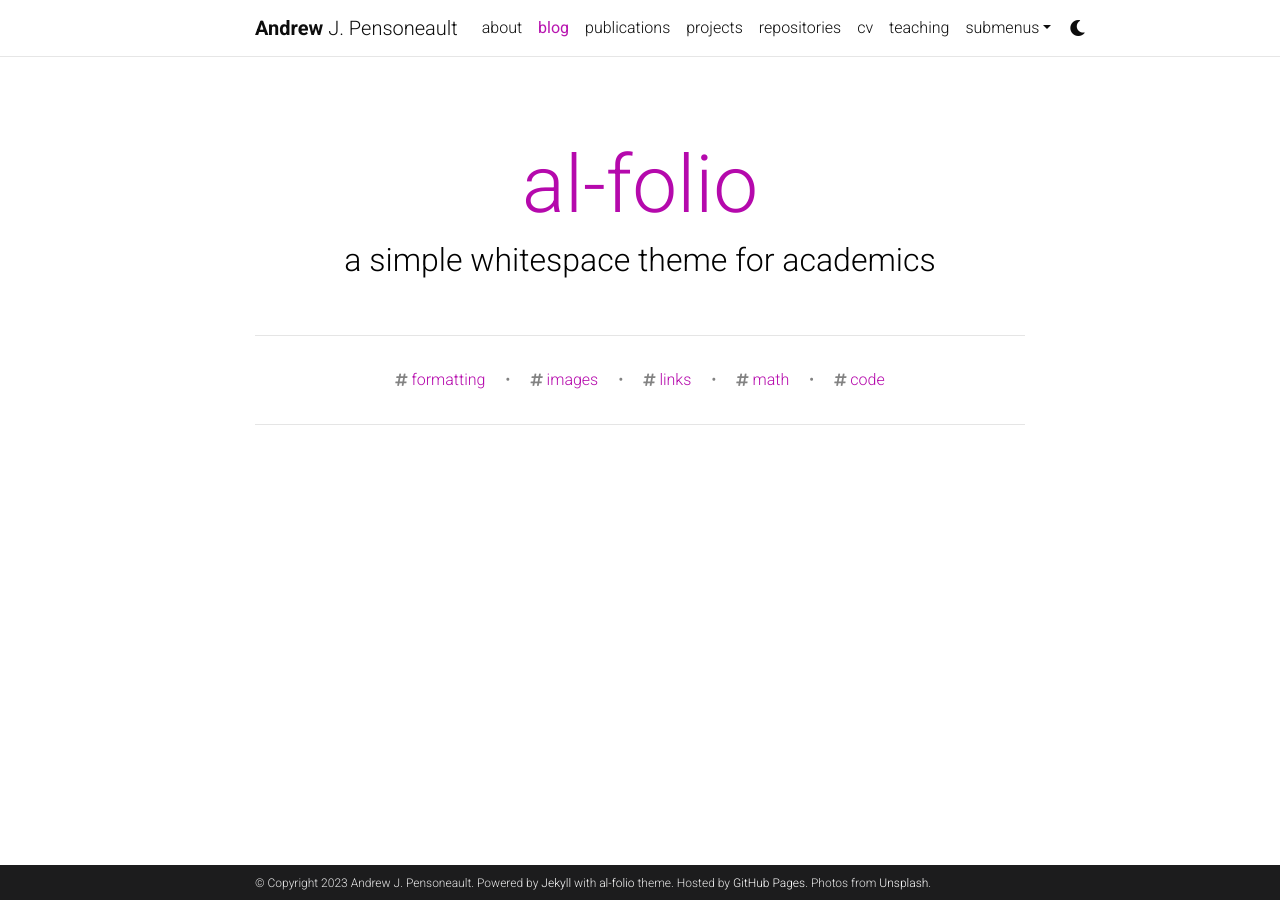
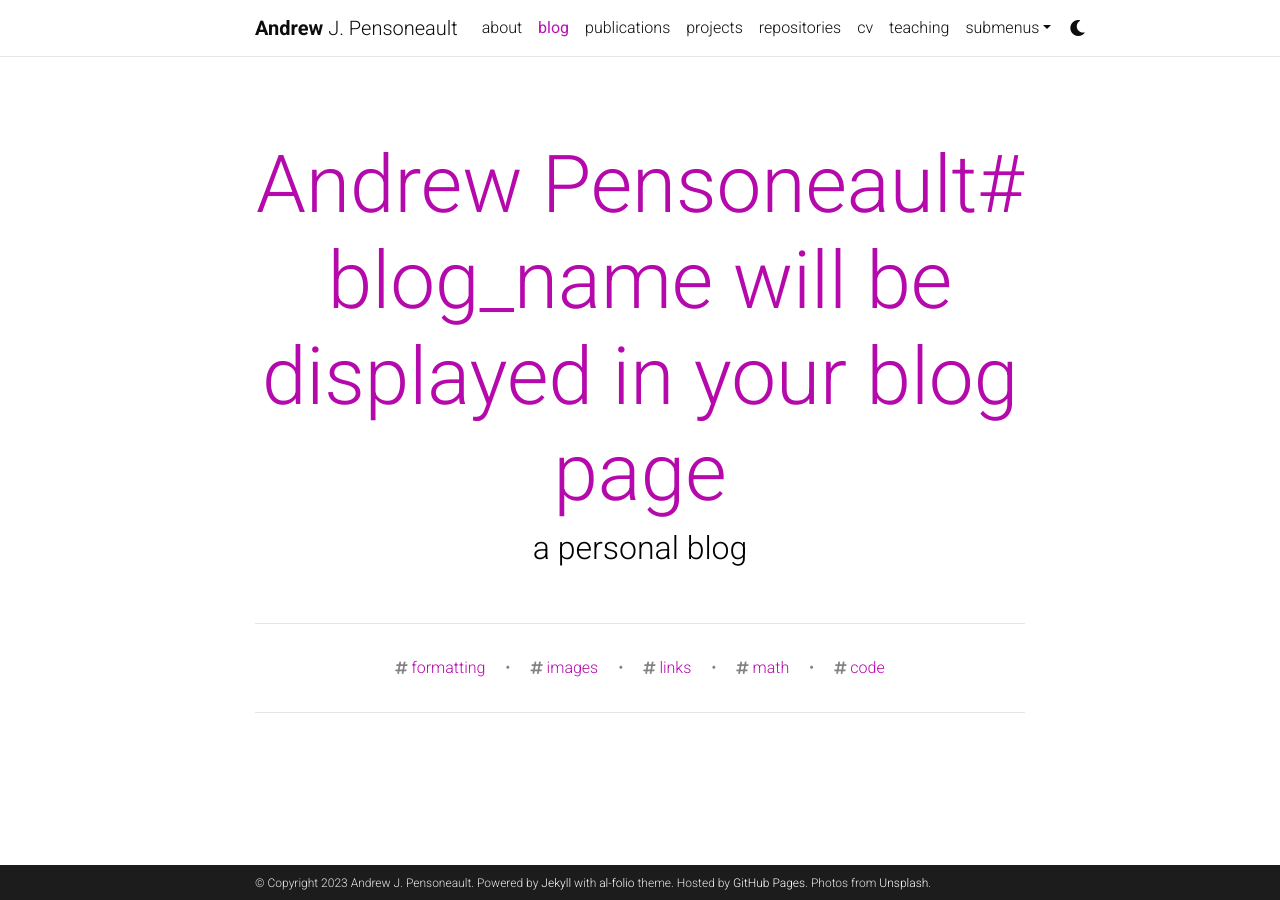
Before and after one commit to Andrewpensoneault/andrewpensoneault-github.io, a Jekyll site: the page built from blog/index.html, in a window 1280 px wide. Built offline with Jekyll 4.4.1, drawn with Linux system fonts in a browser that asks for light colours; the list of posts is cut into pages by our own code; comment, search, counter and statistics services are not loaded; a style sheet for code colours, icons or effects is not loaded.

Commit message:
Update _config.yml

```diff
--- a/_config.yml
+++ b/_config.yml
@@ -120,9 +120,9 @@
 # Blog
 # -----------------------------------------------------------------------------
 
-blog_name: al-folio # blog_name will be displayed in your blog page
+blog_name: Andrew Pensoneault# blog_name will be displayed in your blog page
 blog_nav_title: blog # your blog must have a title for it to be displayed in the nav bar
-blog_description: a simple whitespace theme for academics
+blog_description: a personal blog
 permalink: /blog/:year/:title/
 
 # Pagination
```
